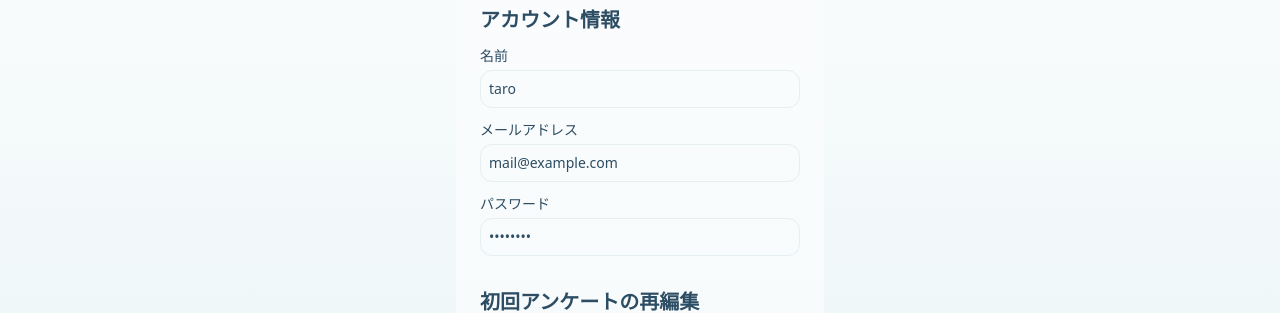
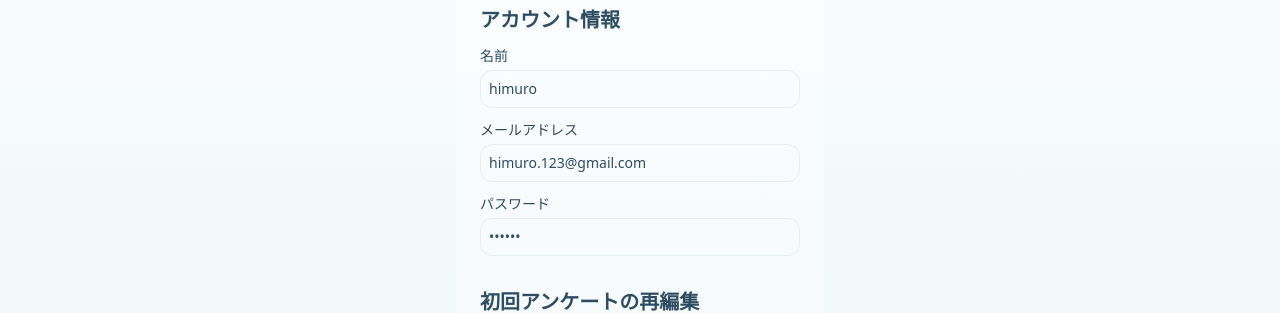
Before and after one commit to ms-engineer-bc25-05/team-a-final-project, a Next.js app in the folder frontend/: page /settings in a window 1280 px wide. Shown: the part 192-505 px from the top of the page. Built offline with nearby package versions, Linux system fonts and the light colour scheme.

Commit message:
fix(ui): 設定画面のユーザー名変更UIを調整

```diff
--- a/frontend/src/app/settings/page.tsx
+++ b/frontend/src/app/settings/page.tsx
@@ -16,9 +16,9 @@ export default function SettingsPage() {
   const router = useRouter();
 
   // アカウント情報
-  const [name, setName] = useState("taro");
-  const [email, setEmail] = useState("mail@example.com");
-  const [password, setPassword] = useState("12345678");
+  const [name, setName] = useState("himuro");
+  const [email, setEmail] = useState("himuro.123@gmail.com");
+  const [password, setPassword] = useState("123456");
 
   // アンケート項目
   const [lifestyle, setLifestyle] = useState("朝型");
@@ -40,7 +40,7 @@ export default function SettingsPage() {
 
   return (
     <AuthLayout title="設定" showCard={false}>
-      <div className="min-h-screen bg-gradient-to-b from-[#FAFCFD] to-[#F2F8FA] px-6 py-10 overflow-y-auto">
+      <div className="min-h-screen bg-linear-to-b from-[#FAFCFD] to-[#F2F8FA] px-6 py-10 overflow-y-auto">
         <form className="space-y-8 w-full max-w-md mx-auto text-[#2C4D63]">
           {/* アカウント情報 */}
           <section>
```
